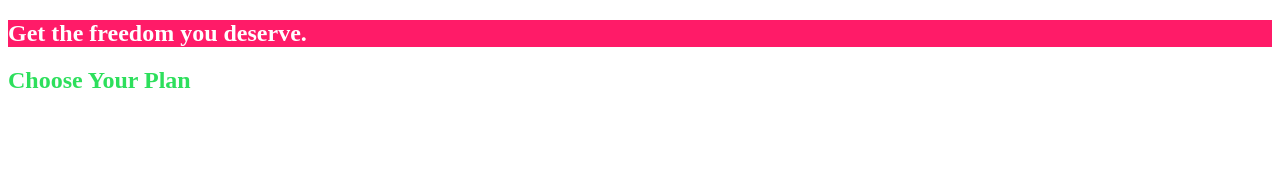
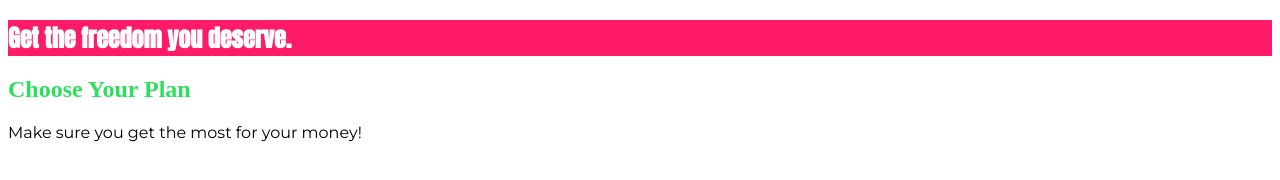
Before and after one commit to elyashar/CSS-complete-guide, a website built with Vite: page Basics_of_CSS/index.html in a window 1280 px wide. Built offline with nearby package versions, Linux system fonts and the light colour scheme.

Commit message:
add combinators

```diff
--- a/Basics_of_CSS/index.html
+++ b/Basics_of_CSS/index.html
@@ -6,6 +6,10 @@
     <title>uHost</title>
     <link
       href="http://fonts.googleapis.com/css?family=Anton"
+      rel="stylesheet"
+    />
+    <link
+      href="http://fonts.googleapis.com/css?family=Montserrat:400,700"
       rel="stylesheet"
     />
     <link rel="stylesheet" href="style.css" />
@@ -18,6 +22,7 @@
       </section>
       <section id="plan">
         <h1 class="section-title">Choose Your Plan</h1>
+        <p>Make sure you get the most for your money!</p>
       </section>
     </main>
   </body>
--- a/Basics_of_CSS/style.css
+++ b/Basics_of_CSS/style.css
@@ -1,3 +1,7 @@
+body {
+    font-family: 'Montserrat', sans-serif;
+}
+
 #product-overview {
     background: #ff1b68;
 }
@@ -6,7 +10,7 @@
     color: #2ddf5c;
 }
 
-h1 {
+#product-overview h1 {
     color: white;
     font-family: 'Anton', sans-serif;
 }
```
